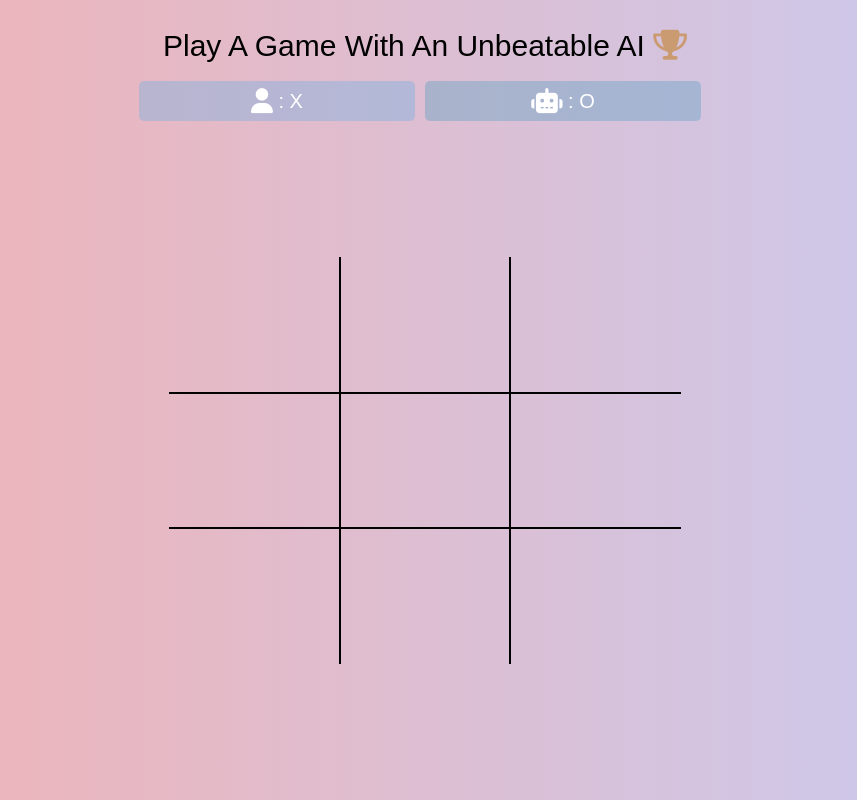
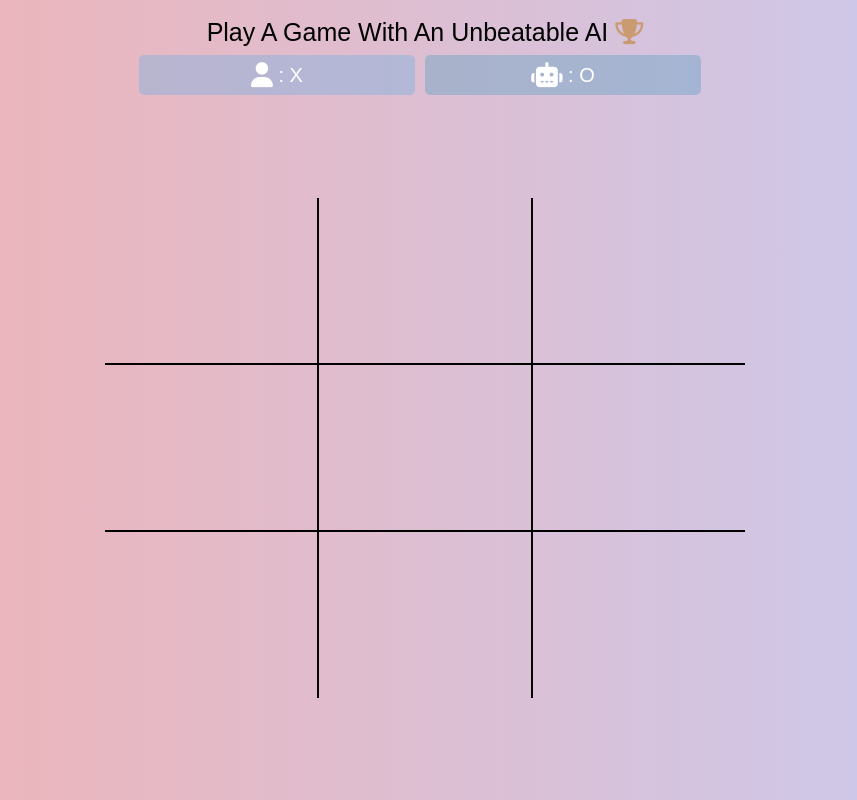
Before and after one commit to owuracoder/tic-tac-toe, a plain HTML site: page index.html in a window 1280 px wide. Shown: the whole page, without its empty margins (215-1072 px from the left). Drawn offline with Linux system fonts and the light colour scheme.

Commit message:
implemented media queries

```diff
--- a/styles.css
+++ b/styles.css
@@ -7,9 +7,20 @@
   display: grid;
   grid-template-columns: repeat(3, 1fr);
   grid-template-rows: repeat(3, 1fr);
-  height: 60%;
-  width: 40%;
+  height: 90%;
+  width: 90%;
   cursor: pointer;
+}
+
+@media screen and (min-width: 600px) {
+  .grid-container {
+    display: grid;
+    grid-template-columns: repeat(3, 1fr);
+    grid-template-rows: repeat(3, 1fr);
+    height: 80%;
+    width: 50%;
+    cursor: pointer;
+  }
 }
 
 .grid-item {
@@ -17,7 +28,7 @@
   display: flex;
   align-items: center;
   justify-content: center;
-  font-size: 30px;
+  font-size: 70px;
 }
 
 .top {
@@ -52,11 +63,12 @@
 }
 
 .main-container .head-box {
-  padding-top: 30px;
+  width: 100%;
   display: flex;
+  align-items: center;
   justify-content: center;
-  align-items: center;
-  font-size: 30px;
+  padding-top: 20px;
+  font-size: 25px;
 }
 
 .container {
@@ -65,6 +77,7 @@
   justify-content: center;
   height: 100%;
   width: 100%;
+  margin: 40px;
 }
 
 .win_banner {
@@ -98,10 +111,6 @@
   margin-top: 20px;
 }
 
-.head-box {
-  margin-bottom: 10px;
-}
-
 .play-markers {
   margin-top: 10px;
   display: flex;
```
